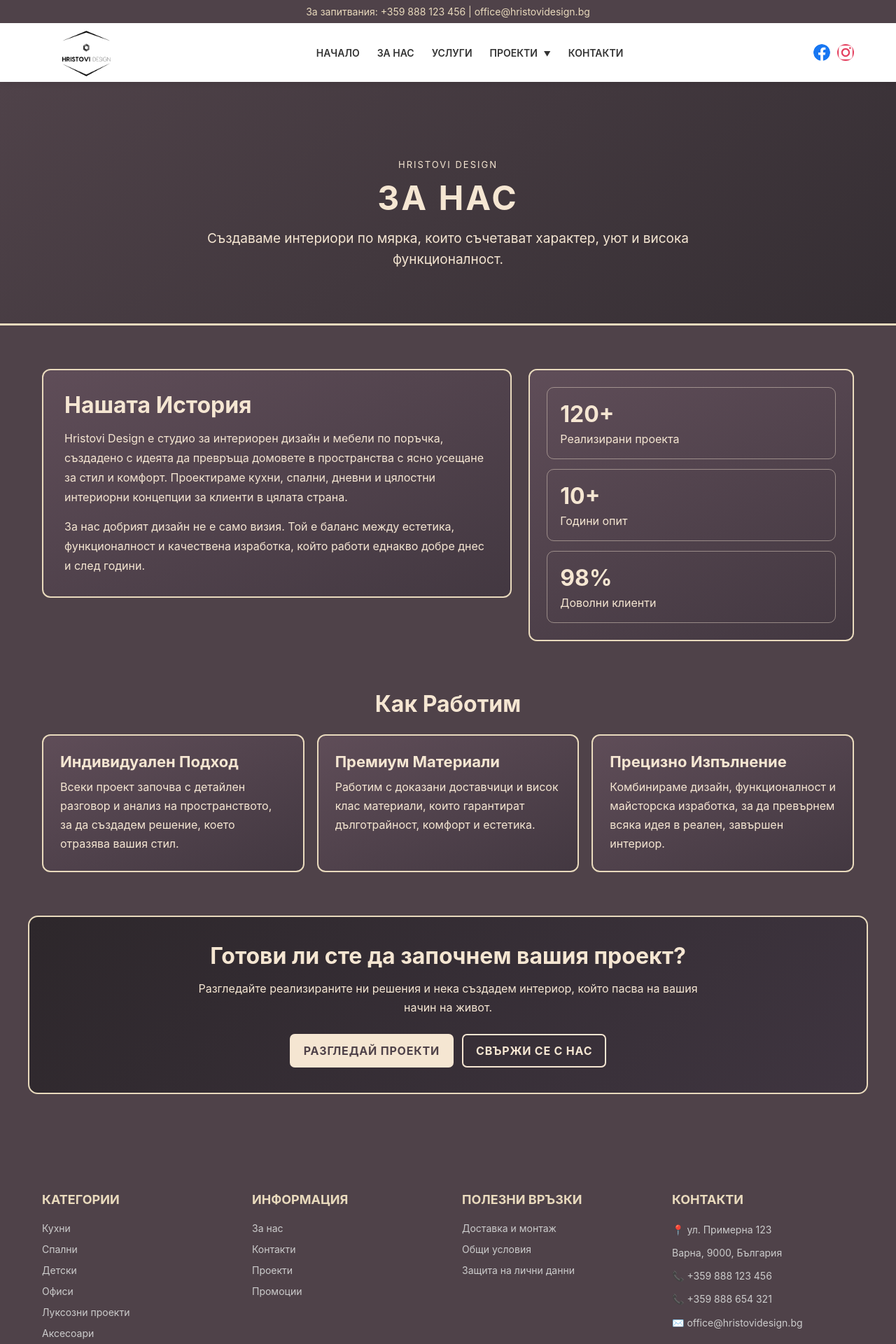
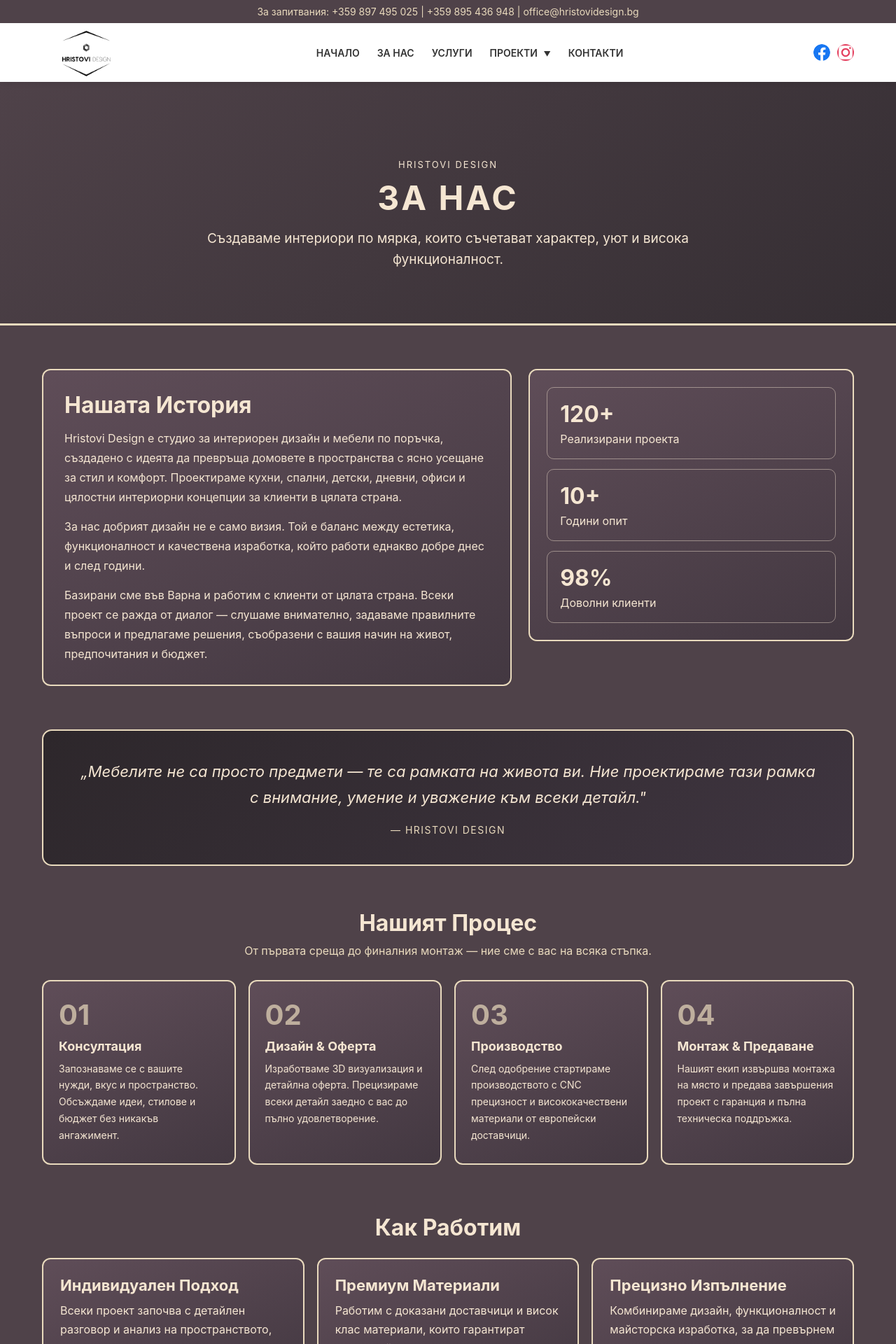
Before and after one commit to StanislavDonev/hristovi-design-website, a React (Vite) app: page /about in a window 1280 px wide. Shown: the top 1920 px of the page at 70% size. Built offline with nearby package versions, Linux system fonts and the light colour scheme; the HTML template or start-up script is replaced by a standard one.

Commit message:
[Improvements] Link all buttons and stuffs, add new projects
1. Link all buttons to the appropriate pages.
2. Modify Header and Footer so the telephones and email are clickable.
3. Add new projects - Living Rooms, Waterproof furnitures Whole interior designs
4. Adjust delivery and contact pages

```diff
--- a/src/components/About.css
+++ b/src/components/About.css
@@ -187,12 +187,101 @@
   color: #4f4249;
 }
 
+/* Philosophy quote */
+.about-philosophy {
+  padding: 0 0 62px;
+}
+
+.philosophy-quote {
+  border: 2px solid #e9dabd;
+  border-radius: 14px;
+  background: linear-gradient(135deg, #2d272b 0%, #3f3540 100%);
+  padding: 40px 48px;
+  margin: 0;
+  text-align: center;
+}
+
+.philosophy-quote p {
+  font-size: 22px;
+  font-style: italic;
+  line-height: 1.7;
+  color: #f5e6d2;
+  margin: 0 0 16px;
+}
+
+.philosophy-quote cite {
+  font-size: 14px;
+  letter-spacing: 1.5px;
+  color: #e9dabd;
+  font-style: normal;
+  text-transform: uppercase;
+}
+
+/* Process steps */
+.about-process {
+  padding: 0 0 62px;
+}
+
+.about-section-title {
+  text-align: center;
+  font-size: 32px;
+  color: #f5e6d2;
+  margin: 0 0 10px;
+}
+
+.about-section-subtitle {
+  text-align: center;
+  color: #e9dabd;
+  font-size: 16px;
+  margin: 0 0 32px;
+}
+
+.process-steps {
+  display: grid;
+  grid-template-columns: repeat(4, 1fr);
+  gap: 18px;
+}
+
+.process-step {
+  border: 2px solid #e9dabd;
+  border-radius: 12px;
+  background: linear-gradient(155deg, #5f4d58 0%, #433841 100%);
+  padding: 28px 22px;
+}
+
+.process-step-number {
+  display: block;
+  font-size: 40px;
+  font-weight: 700;
+  color: #e9dabd;
+  line-height: 1;
+  margin-bottom: 14px;
+  opacity: 0.7;
+}
+
+.process-step h3 {
+  font-size: 18px;
+  color: #f5e6d2;
+  margin: 0 0 10px;
+}
+
+.process-step p {
+  font-size: 14px;
+  color: #f5e6d2;
+  line-height: 1.7;
+  margin: 0;
+}
+
 @media (max-width: 980px) {
   .about-grid {
     grid-template-columns: 1fr;
   }
 
   .values-grid {
+    grid-template-columns: 1fr 1fr;
+  }
+
+  .process-steps {
     grid-template-columns: 1fr 1fr;
   }
 }
@@ -226,4 +315,16 @@
   .values-grid {
     grid-template-columns: 1fr;
   }
+
+  .process-steps {
+    grid-template-columns: 1fr;
+  }
+
+  .philosophy-quote {
+    padding: 28px 20px;
+  }
+
+  .philosophy-quote p {
+    font-size: 18px;
+  }
 }
--- a/src/components/About.tsx
+++ b/src/components/About.tsx
@@ -14,6 +14,18 @@ const values = [
   {
     title: 'Прецизно Изпълнение',
     text: 'Комбинираме дизайн, функционалност и майсторска изработка, за да превърнем всяка идея в реален, завършен интериор.',
+  },
+  {
+    title: 'Висок Клас Механизми',
+    text: 'Използваме световно известни мебелни механизми и системи (Blum, Hettich, Grass и др.), които гарантират гладко функциониране и дълготрайност на вашите мебели.',
+  },
+  {
+    title: 'Бърза Изработка',
+    text: 'Оптимизираме процеса на производство и доставка, за да доставим вашия проект в най-кратък разумен период без компромис в качеството.',
+  },
+  {
+    title: 'Следпродажбена Поддръжка',
+    text: 'Предоставяме гаранция и техническа поддръжка за всички наши проекти, като сме винаги готови да помогнем при нужда.',
   },
 ]
 
@@ -41,11 +53,16 @@ const About: React.FC = () => {
             <p>
               Hristovi Design е студио за интериорен дизайн и мебели по поръчка, създадено с идеята
               да превръща домовете в пространства с ясно усещане за стил и комфорт. Проектираме кухни,
-              спални, дневни и цялостни интериорни концепции за клиенти в цялата страна.
+              спални, детски, дневни, офиси и цялостни интериорни концепции за клиенти в цялата страна.
             </p>
             <p>
               За нас добрият дизайн не е само визия. Той е баланс между естетика, функционалност и
               качествена изработка, който работи еднакво добре днес и след години.
+            </p>
+            <p>
+              Базирани сме във Варна и работим с клиенти от цялата страна. Всеки проект се ражда от
+              диалог — слушаме внимателно, задаваме правилните въпроси и предлагаме решения, съобразени
+              с вашия начин на живот, предпочитания и бюджет.
             </p>
           </article>
 
@@ -63,6 +80,46 @@ const About: React.FC = () => {
               <span className="stat-label">Доволни клиенти</span>
             </div>
           </aside>
+        </div>
+      </section>
+
+      <section className="about-philosophy">
+        <div className="container">
+          <blockquote className="philosophy-quote">
+            <p>„Мебелите не са просто предмети — те са рамката на живота ви.
+            Ние проектираме тази рамка с внимание, умение и уважение към
+            всеки детайл."</p>
+            <cite>— Hristovi Design</cite>
+          </blockquote>
+        </div>
+      </section>
+
+      <section className="about-process">
+        <div className="container">
+          <h2 className="about-section-title">Нашият Процес</h2>
+          <p className="about-section-subtitle">От първата среща до финалния монтаж — ние сме с вас на всяка стъпка.</p>
+          <div className="process-steps">
+            <div className="process-step">
+              <span className="process-step-number">01</span>
+              <h3>Консултация</h3>
+              <p>Запознаваме се с вашите нужди, вкус и пространство. Обсъждаме идеи, стилове и бюджет без никакъв ангажимент.</p>
+            </div>
+            <div className="process-step">
+              <span className="process-step-number">02</span>
+              <h3>Дизайн & Оферта</h3>
+              <p>Изработваме 3D визуализация и детайлна оферта. Прецизираме всеки детайл заедно с вас до пълно удовлетворение.</p>
+            </div>
+            <div className="process-step">
+              <span className="process-step-number">03</span>
+              <h3>Производство</h3>
+              <p>След одобрение стартираме производството с CNC прецизност и висококачествени материали от европейски доставчици.</p>
+            </div>
+            <div className="process-step">
+              <span className="process-step-number">04</span>
+              <h3>Монтаж & Предаване</h3>
+              <p>Нашият екип извършва монтажа на място и предава завършения проект с гаранция и пълна техническа поддръжка.</p>
+            </div>
+          </div>
         </div>
       </section>
 
--- a/src/components/Contacts.tsx
+++ b/src/components/Contacts.tsx
@@ -4,8 +4,8 @@ import './Contacts.css'
 const contactCards = [
   {
     title: 'Телефони',
-    lines: ['+359 888 123 456', '+359 888 654 321'],
-    cta: 'tel:+359888123456',
+    lines: ['+359 897 495 025', '+359 895 436 948'],
+    cta: 'tel:+359897495025',
     ctaLabel: 'Обади се',
   },
   {
@@ -16,15 +16,15 @@ const contactCards = [
   },
   {
     title: 'Адрес',
-    lines: ['бул. Цариградско шосе 115Г', 'София, България'],
-    cta: 'https://maps.google.com/?q=Ring+Tower+Sofia',
+    lines: ['Островна промишленна зона Аспарухово, РОДОПА', 'Варна, 9003, България'],
+    cta: 'https://www.google.com/maps?q=5VWV%2B649',
     ctaLabel: 'Отвори карта',
   },
 ]
 
 const workingHours = [
-  { day: 'Понеделник - Петък', hours: '09:00 - 19:00' },
-  { day: 'Събота', hours: '10:00 - 15:00' },
+  { day: 'Понеделник - Петък', hours: '08:00 - 17:00' },
+  { day: 'Събота', hours: '08:00 - 15:00' },
   { day: 'Неделя', hours: 'Почивен ден' },
 ]
 
@@ -50,7 +50,7 @@ const Contacts: React.FC = () => {
           <article className="contacts-intro-card">
             <h2>Нека Обсъдим Вашия Проект</h2>
             <p>
-              Работим с клиенти в София и цялата страна по проекти за кухни, спални, дневни,
+              Работим с клиенти във Варна, София, Бургас и цялата страна по проекти за кухни, спални, дневни,
               офиси и цялостни интериори. Можете да се свържете с нас по телефон, имейл или
               чрез формата по-долу.
             </p>
@@ -107,6 +107,10 @@ const Contacts: React.FC = () => {
                 <input type="text" name="name" placeholder="Вашето име" required />
               </label>
               <label>
+                Населено място
+                <input type="text" name="city" placeholder="Населено място" required />
+              </label>
+              <label>
                 Телефон
                 <input type="tel" name="phone" placeholder="+359..." required />
               </label>
@@ -139,7 +143,7 @@ const Contacts: React.FC = () => {
             <div className="contacts-map-wrap">
               <iframe
                 title="Hristovi Design Location"
-                src="https://www.google.com/maps?q=Ring+Tower+Sofia&output=embed"
+                src="https://www.google.com/maps?q=5VWV%2B649+Varna&output=embed"
                 loading="lazy"
                 referrerPolicy="no-referrer-when-downgrade"
                 allowFullScreen
--- a/src/components/Footer.tsx
+++ b/src/components/Footer.tsx
@@ -41,11 +41,11 @@ const Footer: React.FC = () => {
           <div className="footer-column">
             <h3 className="footer-heading">КОНТАКТИ</h3>
             <ul className="footer-contact">
-              <li>📍 ул. Примерна 123</li>
-              <li>Варна, 9000, България</li>
-              <li>📞 +359 888 123 456</li>
-              <li>📞 +359 888 654 321</li>
-              <li>✉️ office@hristovidesign.bg</li>
+              <li>📍 Островна промишленна зона Аспарухово, РОДОПА</li>
+              <li>Варна, 9003, България</li>
+              <li><a href="tel:+359897495025" className="footer-contact-link">📞 +359 897 495 025</a></li>
+              <li><a href="tel:+359895436948" className="footer-contact-link">📞 +359 895 436 948</a></li>
+              <li><a href="mailto:office@hristovidesign.bg" className="footer-contact-link">✉️ office@hristovidesign.bg</a></li>
             </ul>
             <div className="social-links">
               <a href="https://www.facebook.com/profile.php?id=61557171145293" target="_blank" rel="noopener noreferrer" className="social-icon" title="Facebook">
@@ -53,7 +53,7 @@ const Footer: React.FC = () => {
                   <path fill="#1877F2" d="M24 12.073c0-6.627-5.373-12-12-12s-12 5.373-12 12c0 5.99 4.388 10.954 10.125 11.854v-8.385H7.078v-3.47h3.047V9.43c0-3.007 1.792-4.669 4.533-4.669 1.312 0 2.686.235 2.686.235v2.953H15.83c-1.491 0-1.956.925-1.956 1.874v2.25h3.328l-.532 3.47h-2.796v8.385C19.612 23.027 24 18.062 24 12.073z"/>
                 </svg>
               </a>
-              <a href="https://www.instagram.com" target="_blank" rel="noopener noreferrer" className="social-icon" title="Instagram">
+              <a href="https://www.instagram.com/hristovidesign2" target="_blank" rel="noopener noreferrer" className="social-icon" title="Instagram">
                 <svg width="28" height="28" viewBox="0 0 24 24" fill="currentColor">
                   <path fill="#E4405F" d="M12 2.163c3.204 0 3.584.012 4.85.07 3.252.148 4.771 1.691 4.919 4.919.058 1.265.069 1.645.069 4.849 0 3.205-.012 3.584-.069 4.849-.149 3.225-1.664 4.771-4.919 4.919-1.266.058-1.644.07-4.85.07-3.204 0-3.584-.012-4.849-.07-3.26-.149-4.771-1.699-4.919-4.92-.058-1.265-.07-1.644-.07-4.849 0-3.204.013-3.583.07-4.849.149-3.227 1.664-4.771 4.919-4.919 1.266-.057 1.645-.069 4.849-.069zm0-2.163c-3.259 0-3.667.014-4.947.072-4.358.2-6.78 2.618-6.98 6.98-.059 1.281-.073 1.689-.073 4.948 0 3.259.014 3.668.072 4.948.2 4.358 2.618 6.78 6.98 6.98 1.281.058 1.689.072 4.948.072 3.259 0 3.668-.014 4.948-.072 4.354-.2 6.782-2.618 6.979-6.98.059-1.28.073-1.689.073-4.948 0-3.259-.014-3.667-.072-4.947-.196-4.354-2.617-6.78-6.979-6.98-1.281-.059-1.69-.073-4.949-.073zm0 5.838c-3.403 0-6.162 2.759-6.162 6.162s2.759 6.163 6.162 6.163 6.162-2.759 6.162-6.163c0-3.403-2.759-6.162-6.162-6.162zm0 10.162c-2.209 0-4-1.79-4-4 0-2.209 1.791-4 4-4s4 1.791 4 4c0 2.21-1.791 4-4 4zm6.406-11.845c-.796 0-1.441.645-1.441 1.44s.645 1.44 1.441 1.44c.795 0 1.439-.645 1.439-1.44s-.644-1.44-1.439-1.44z"/>
                 </svg>
--- a/src/components/Header.css
+++ b/src/components/Header.css
@@ -192,6 +192,22 @@
   padding: 5px;
 }
 
+.header-contact-link {
+  color: #e9dabd;
+  text-decoration: none;
+  transition: color 0.2s;
+}
+
+.header-contact-link:hover {
+  color: #f5e6d2;
+  text-decoration: underline;
+}
+
+.contact-separator {
+  margin: 0 4px;
+  color: #e9dabd;
+}
+
 @media (max-width: 768px) {
   .nav {
     position: absolute;
--- a/src/components/Header.tsx
+++ b/src/components/Header.tsx
@@ -12,7 +12,12 @@ const Header: React.FC = () => {
       <div className="header-top">
         <div className="container">
           <div className="header-top-content">
-            <span>За запитвания: +359 888 123 456 | office@hristovidesign.bg</span>
+            <span>За запитвания: </span>
+            <a href="tel:+359897495025" className="header-contact-link">+359 897 495 025</a>
+            <span className="contact-separator">|</span>
+            <a href="tel:+359895436948" className="header-contact-link">+359 895 436 948</a>
+            <span className="contact-separator">|</span>
+            <a href="mailto:office@hristovidesign.bg" className="header-contact-link">office@hristovidesign.bg</a>
           </div>
         </div>
       </div>
@@ -40,10 +45,13 @@ const Header: React.FC = () => {
                 </Link>
                 <div className={`dropdown-menu ${projectsOpen ? 'show' : ''}`}>
                   <Link to="/projects/kitchens" className="dropdown-item" onClick={() => setMenuOpen(false)}>Кухни</Link>
+                  <a href="#" className="dropdown-item">Дневни</a>
                   <Link to="/projects/bedrooms" className="dropdown-item" onClick={() => setMenuOpen(false)}>Спални</Link>
                   <a href="#" className="dropdown-item">Детски</a>
                   <a href="#" className="dropdown-item">Офиси</a>
+                  <a href="#" className="dropdown-item">Влагоустойчиви мебели</a>
                   <a href="#" className="dropdown-item">Луксозни проекти</a>
+                  <a href="#" className="dropdown-item">Цялостни интериорни решение</a>
                 </div>
               </div>
               <Link to="/contacts" className="nav-link" onClick={() => setMenuOpen(false)}>КОНТАКТИ</Link>
@@ -56,7 +64,7 @@ const Header: React.FC = () => {
                     <path fill="#1877F2" d="M24 12.073c0-6.627-5.373-12-12-12s-12 5.373-12 12c0 5.99 4.388 10.954 10.125 11.854v-8.385H7.078v-3.47h3.047V9.43c0-3.007 1.792-4.669 4.533-4.669 1.312 0 2.686.235 2.686.235v2.953H15.83c-1.491 0-1.956.925-1.956 1.874v2.25h3.328l-.532 3.47h-2.796v8.385C19.612 23.027 24 18.062 24 12.073z"/>
                   </svg>
                 </a>
-                <a href="https://www.instagram.com" target="_blank" rel="noopener noreferrer" className="social-link" title="Instagram">
+                <a href="https://www.instagram.com/hristovidesign2" target="_blank" rel="noopener noreferrer" className="social-link" title="Instagram">
                   <svg className="social-icon" width="24" height="24" viewBox="0 0 24 24" fill="none">
                     <path fill="#E4405F" d="M12 2.163c3.204 0 3.584.012 4.85.07 3.252.148 4.771 1.691 4.919 4.919.058 1.265.069 1.645.069 4.849 0 3.205-.012 3.584-.069 4.849-.149 3.225-1.664 4.771-4.919 4.919-1.266.058-1.644.07-4.85.07-3.204 0-3.584-.012-4.849-.07-3.26-.149-4.771-1.699-4.919-4.92-.058-1.265-.07-1.644-.07-4.849 0-3.204.013-3.583.07-4.849.149-3.227 1.664-4.771 4.919-4.919 1.266-.057 1.645-.069 4.849-.069zm0-2.163c-3.259 0-3.667.014-4.947.072-4.358.2-6.78 2.618-6.98 6.98-.059 1.281-.073 1.689-.073 4.948 0 3.259.014 3.668.072 4.948.2 4.358 2.618 6.78 6.98 6.98 1.281.058 1.689.072 4.948.072 3.259 0 3.668-.014 4.948-.072 4.354-.2 6.782-2.618 6.979-6.98.059-1.28.073-1.689.073-4.948 0-3.259-.014-3.667-.072-4.947-.196-4.354-2.617-6.78-6.979-6.98-1.281-.059-1.69-.073-4.949-.073zm0 5.838c-3.403 0-6.162 2.759-6.162 6.162s2.759 6.163 6.162 6.163 6.162-2.759 6.162-6.163c0-3.403-2.759-6.162-6.162-6.162zm0 10.162c-2.209 0-4-1.79-4-4 0-2.209 1.791-4 4-4s4 1.791 4 4c0 2.21-1.791 4-4 4zm6.406-11.845c-.796 0-1.441.645-1.441 1.44s.645 1.44 1.441 1.44c.795 0 1.439-.645 1.439-1.44s-.644-1.44-1.439-1.44z"/>
                   </svg>
--- a/src/components/VideoHero.tsx
+++ b/src/components/VideoHero.tsx
@@ -1,4 +1,5 @@
 import React, { useRef, useEffect } from 'react'
+import { Link } from 'react-router-dom'
 import './VideoHero.css'
 import heroVideo from '../assets/14.0-30.0.mp4'
 
@@ -39,7 +40,7 @@ const VideoHero: React.FC = () => {
           <div className="container">
             <h1 className="video-title">HRISTOVI DESIGN</h1>
             <p className="video-subtitle">Мебели, които създават история</p>
-            <button className="video-cta">ОТКРИЙ КОЛЕКЦИЯТА</button>
+            <Link to="/projects" className="video-cta">ОТКРИЙ КОЛЕКЦИЯТА</Link>
           </div>
         </div>
 
```
Also changed, not shown: src/components/Delivery.tsx (+9 -8 lines), src/components/Footer.css (+11 -0 lines), src/components/Projects.tsx (+18 -0 lines).
